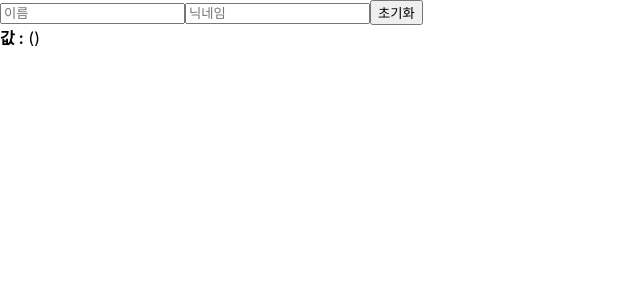
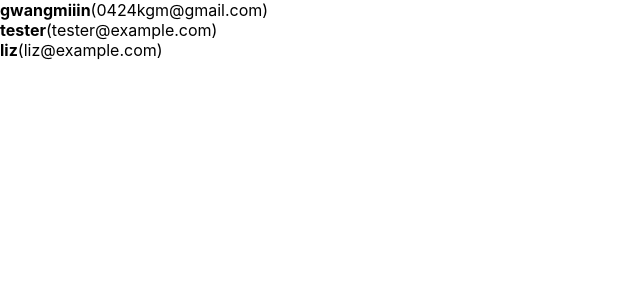
Before and after one commit to gwangmiiin/react-tutorial, a React (Create React App) app: page / in a window 1280 px wide. Shown: the top 300 px of the page, without its empty margins (0-640 px from the left). Built offline with nearby package versions, Linux system fonts and the light colour scheme.

Commit message:
배열 랜더링하기

```diff
--- a/src/App.js
+++ b/src/App.js
@@ -1,11 +1,11 @@
 import React from "react";
-import InputSample from "./InputSample";
+import UserList from "./UserList";
 
 
 
 function App() {
   return (
-    <InputSample />
+    <UserList />
   );
 }
 
--- /dev/null
+++ b/src/UserList.js
@@ -0,0 +1,41 @@
+import React from "react";
+
+function User({ user }) {
+  return(
+    <div>
+      <b>{user.username}</b><span>({user.email})</span>
+    </div>
+  );
+}
+
+function UserList() {
+  const users = [
+    {
+      id : 1,
+      username : 'gwangmiiin',
+      email : '0424kgm@gmail.com'
+    },
+    {
+      id: 2,
+      username: 'tester',
+      email: 'tester@example.com'
+    },
+    {
+      id: 3,
+      username: 'liz',
+      email: 'liz@example.com'
+    }
+  ];
+
+  return (
+    <div>
+      {
+        users.map(
+          user => (<User user={user} key={user.id} />)
+        )
+      }
+    </div>
+  )
+};
+
+export default UserList;
```
